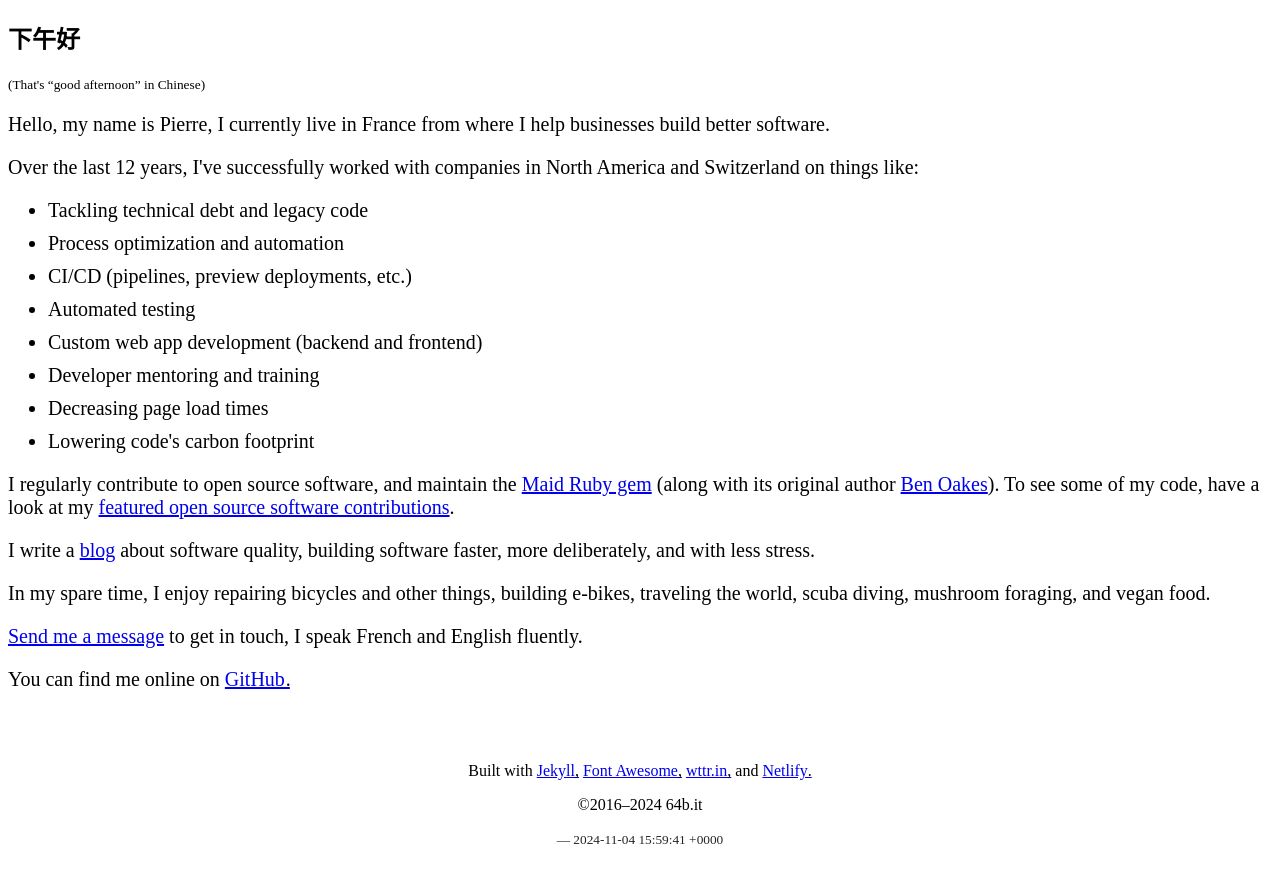
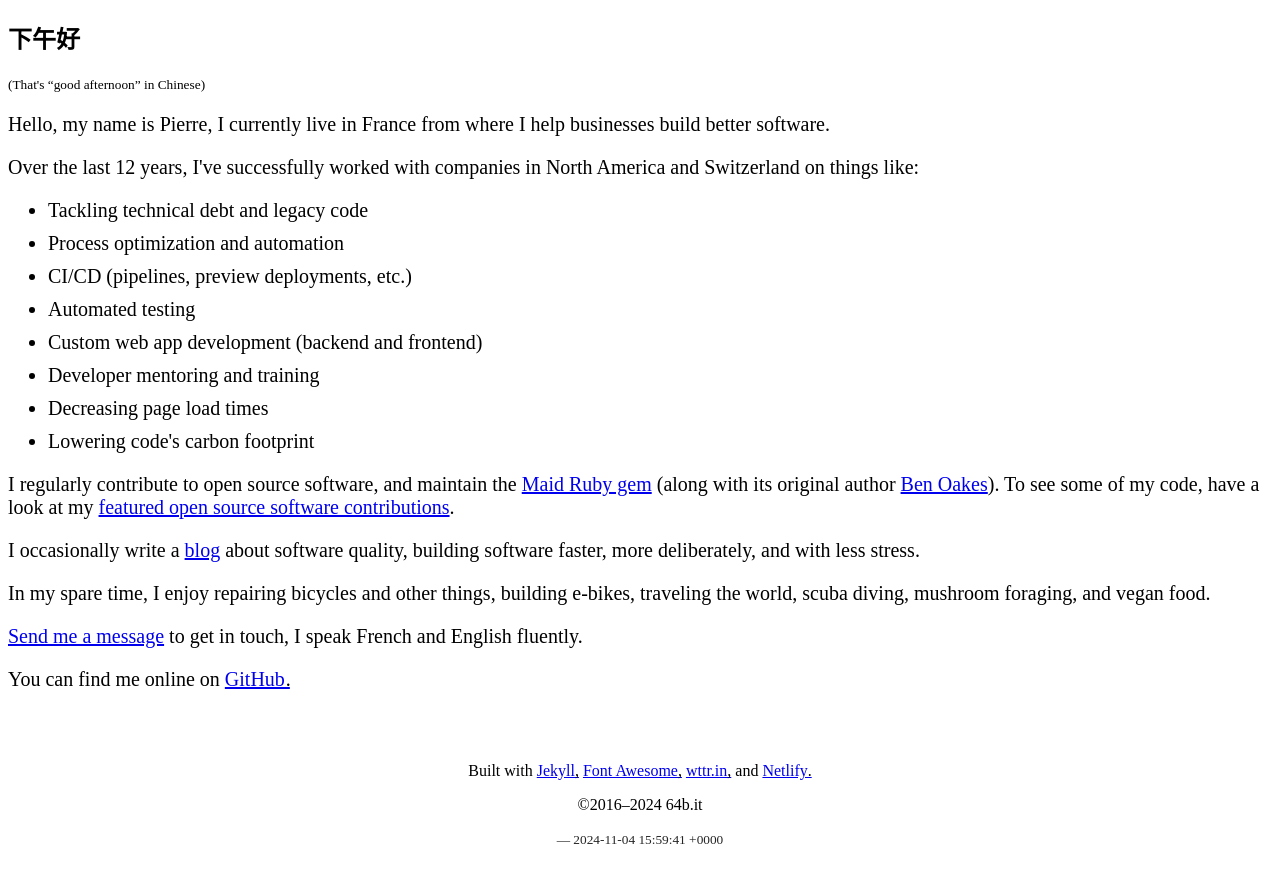
Before and after one commit to coaxial/hello, a Jekyll site: the page built from index.html, in a window 1280 px wide. Shown: the top 883 px of the page. Built offline with Jekyll 4.4.1, drawn with Linux system fonts in a browser that asks for light colours; a script that is not in the unit is left out.

Commit message:
Reflect blog update frequency

```diff
--- a/_includes/blog/frontpage.html
+++ b/_includes/blog/frontpage.html
@@ -1,6 +1,7 @@
 {% if site.posts.size > 0 %}
 <p>
-  I write a <a href="{% link blog/index.html %}">blog</a> about software
-  quality, building software faster, more deliberately, and with less stress.
+  I occasionally write a <a href="{% link blog/index.html %}">blog</a> about
+  software quality, building software faster, more deliberately, and with less
+  stress.
 </p>
 {% endif %}
```
